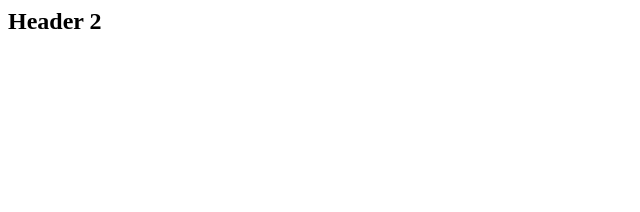
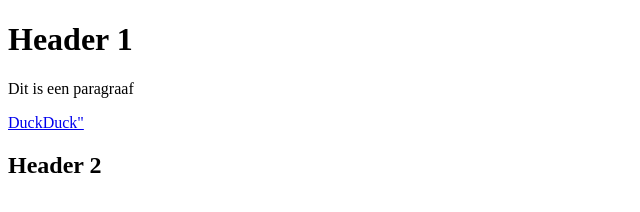
Before and after one commit to dwaddle/testing-git, a plain HTML site: page index.html in a window 1280 px wide. Shown: the whole page, without its empty margins (0-640 px from the left). Drawn offline with Linux system fonts and the light colour scheme.

Commit message:
Added some changes

```diff
--- a/index.html
+++ b/index.html
@@ -1,10 +1,18 @@
-<DOCTYPE html>
-
+<!DOCTYPE html>
 <html>
     <head>
+	<style>
+	</style>
 	<title></title>
     </head>
     <body>
+	<h1>Header 1</h1>
+	<p>
+	    Dit is een paragraaf
+	</p>
+  <div>
+    <a href="https:/duckduckn.com">DuckDuck"</a>
+  </div>
 	<h2>Header 2 </h2>
     </body>
 </html>
```
Also changed, not shown: website.html (+5 -5 lines). Lines whose indentation alone changed are shown as unchanged.
